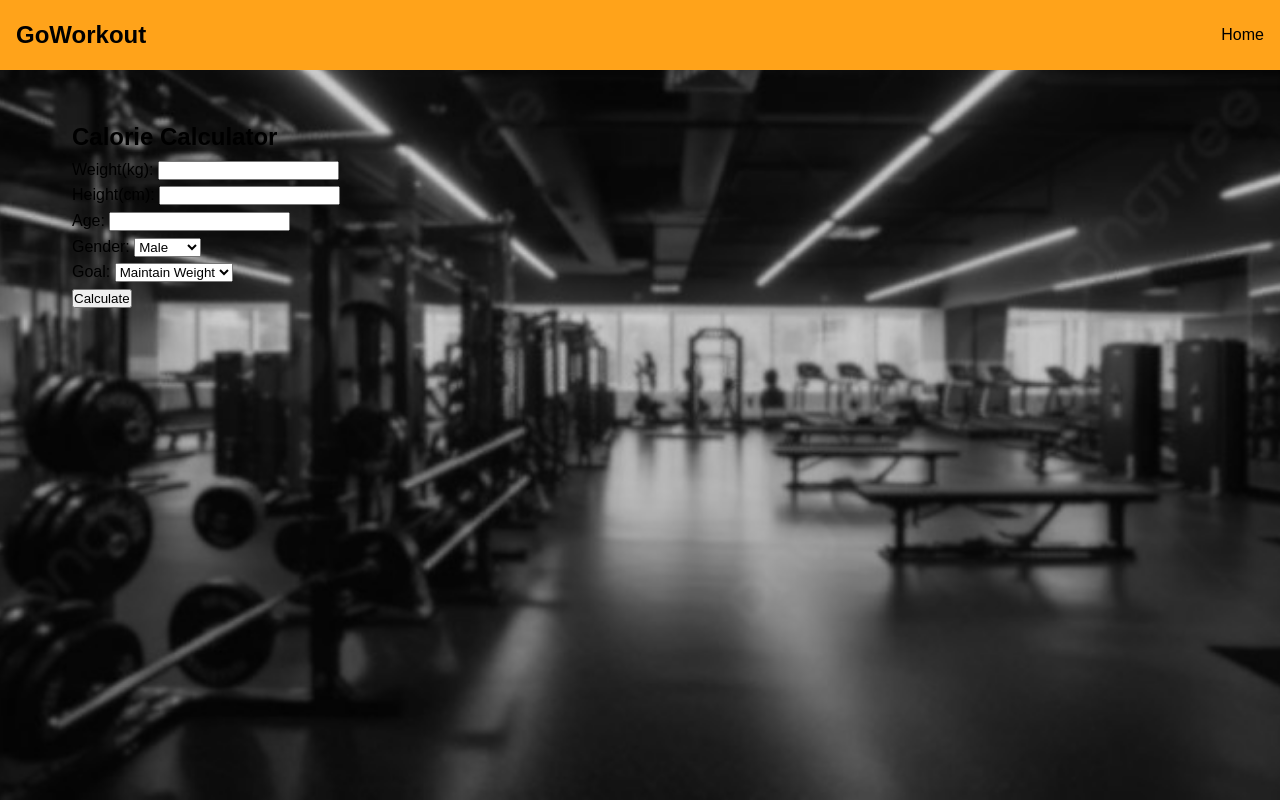
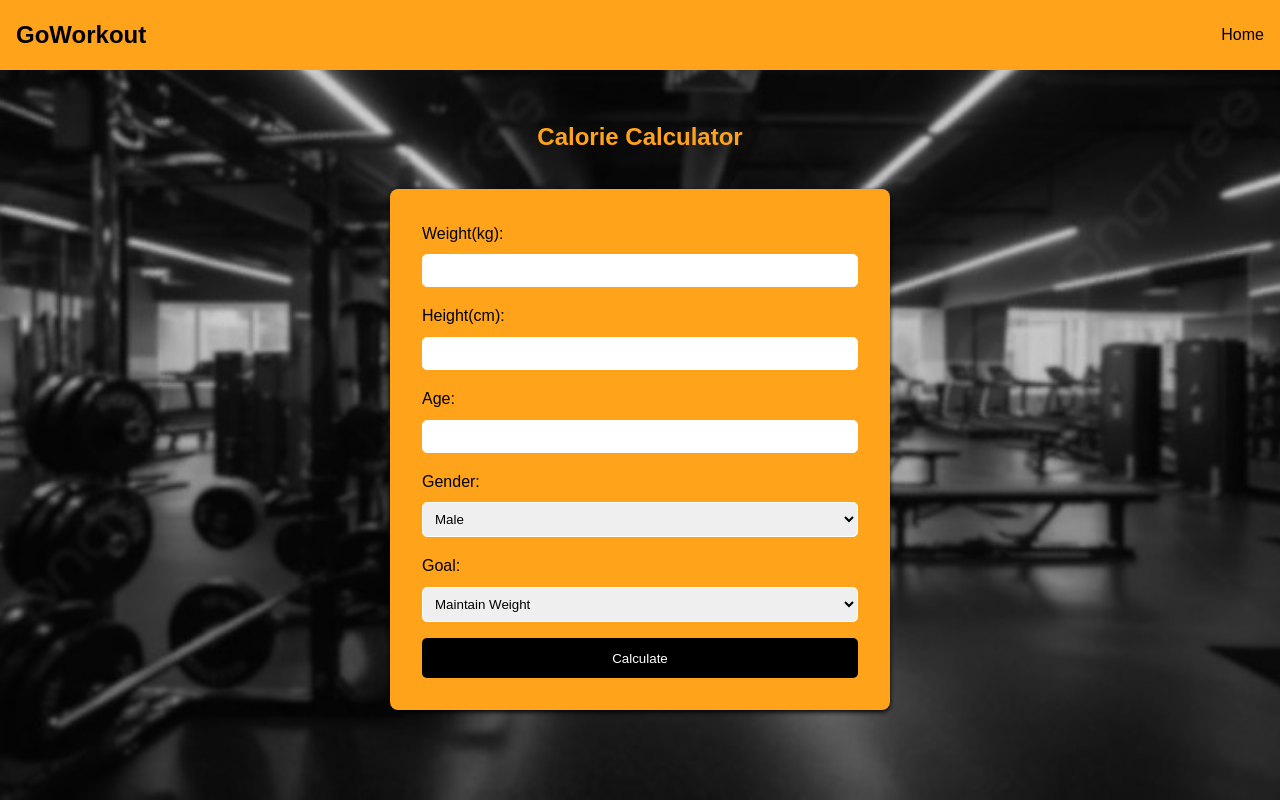
Before and after one commit to KeroWageh/GoWorkout, a plain HTML site: page caloriecalculator.html in a window 1280 px wide. Drawn offline with Linux system fonts and the light colour scheme.

Commit message:
i have finished styling the calorie calculator

```diff
--- a/style.css
+++ b/style.css
@@ -90,3 +90,57 @@ body {
     transform: translateY(-3px);
     transition: transform 0.3s;
 }
+
+.calculator-container,
+auth-container {
+    max-width: 500px;
+    margin: 2rem auto;
+    padding: 2rem;
+    background: #ffa31a;
+    border-radius: 8px;
+    box-shadow: 0 2px 5px rgb(0, 0, 0);
+}
+
+.input-group {
+    margin-bottom: 1rem;
+}
+
+.input-group label {
+    display: block;
+    margin-bottom: 0.5rem;
+}
+
+.input-group input,
+.input-group select {
+    width: 100%;
+    padding: 0.5rem;
+    border: 1px solid #ffffff;
+    border-radius: 5px;
+}
+
+
+button {
+    width: 100%;
+    padding: 0.8rem;
+    background-color: #000000;
+    color: #ffffff;
+    border: none;
+    border-radius: 5px;
+    cursor: pointer;
+}
+
+#calorieTitle {
+    text-align: center;
+}
+
+.section h2 {
+    color: #ffa31a;
+}
+
+.result {
+    margin-top: 1rem;
+    padding: 1rem;
+    background-color: #ffa31a;
+    border-radius: 5px;
+    display: none;
+}
```
